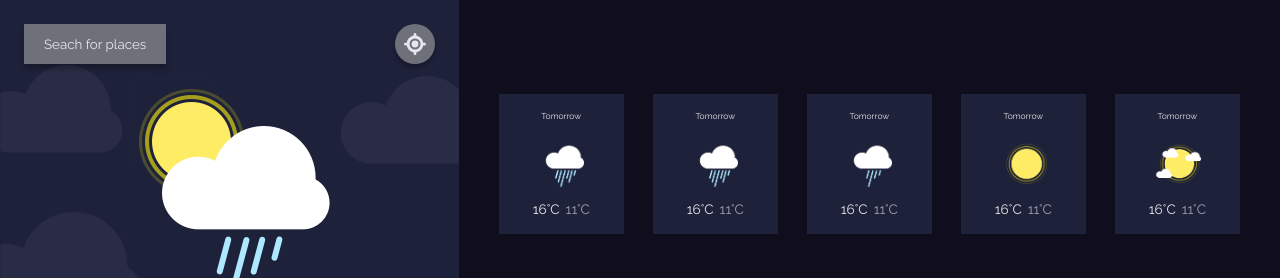
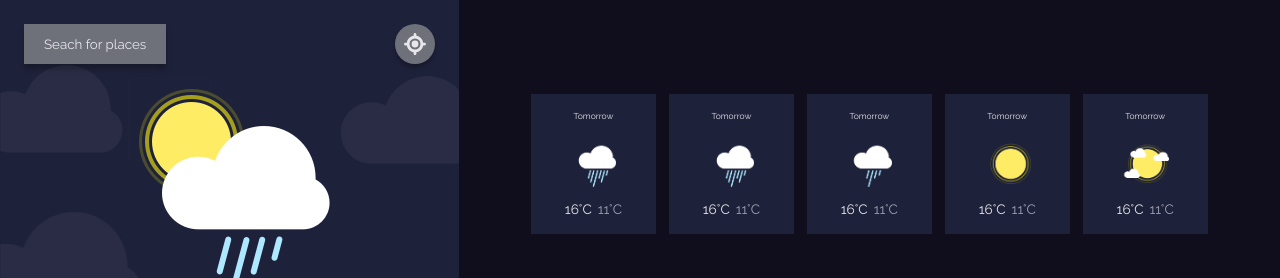
Before and after one commit to Elbionory/try2, a plain HTML site: page index.html in a window 1280 px wide. Shown: the top 278 px of the page. Drawn offline with Linux system fonts and the light colour scheme.

Commit message:
Update style.css

```diff
--- a/style.css
+++ b/style.css
@@ -201,7 +201,8 @@ main {
       height: 25vh;
       display: flex;
       align-items: center;
-      justify-content: space-between;
+      justify-content: center;
+      gap:1.5em;
     }
     .todaydetails {
       display: flex;
```
